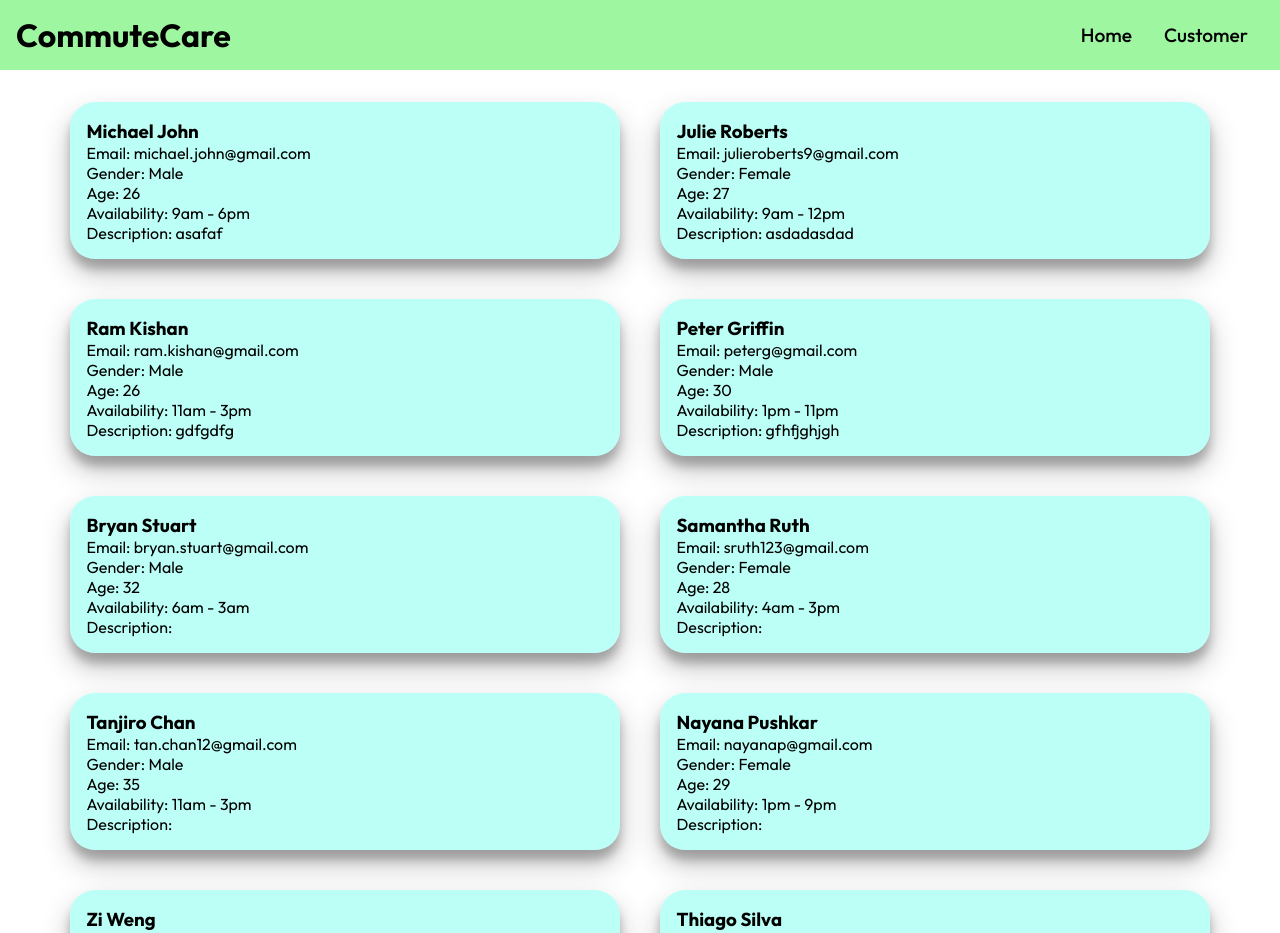
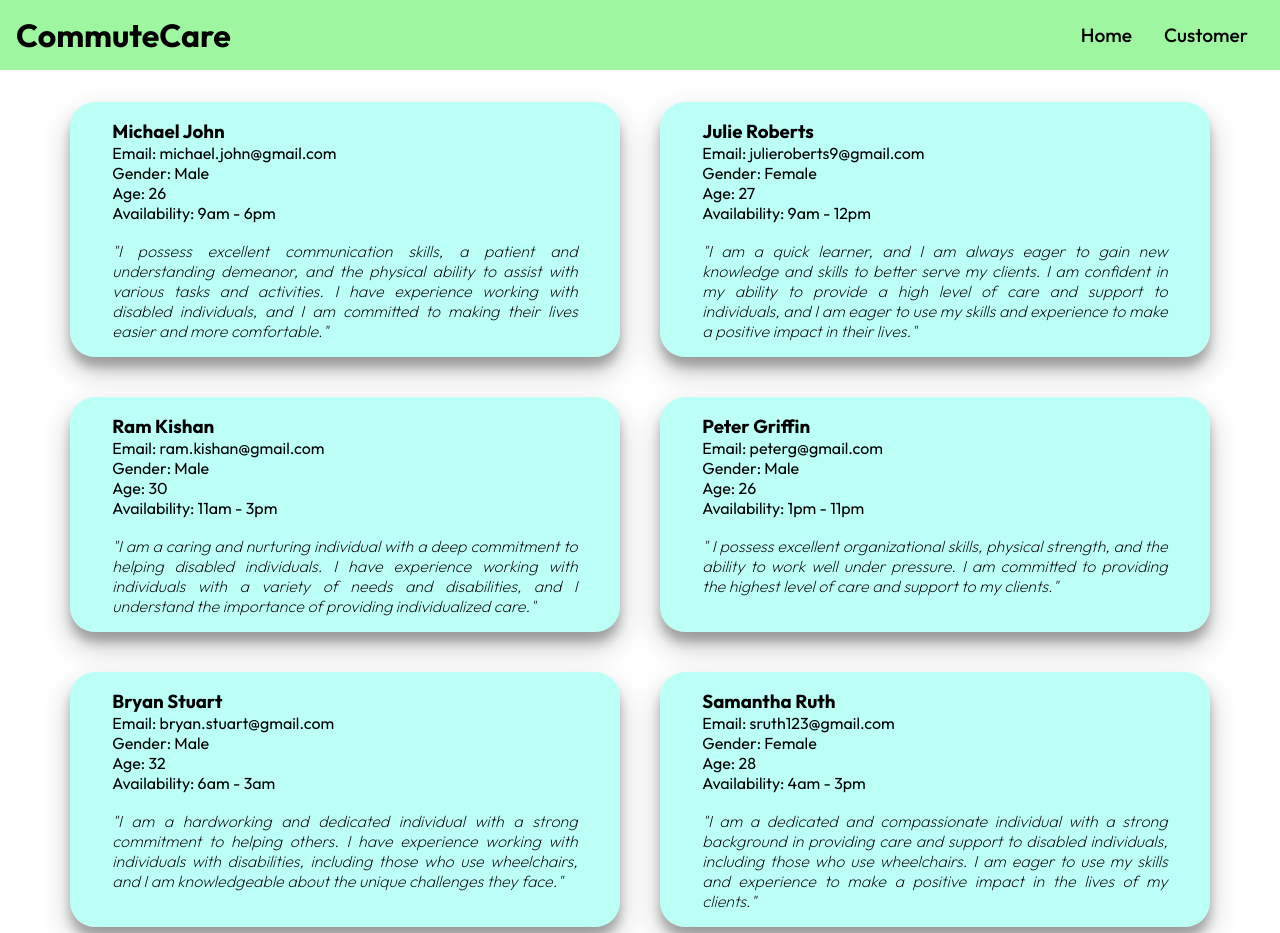
Before and after one commit to aathik/CommuteCare, a React (Create React App) app: page /helperList in a window 1280 px wide. Shown: the top 933 px of the page. Built offline with nearby package versions, Linux system fonts and the light colour scheme.

Commit message:
3rd commit

```diff
--- a/package.json
+++ b/package.json
@@ -6,6 +6,7 @@
     "@date-io/date-fns": "^2.16.0",
     "@emotion/react": "^11.10.5",
     "@emotion/styled": "^11.10.5",
+    "@mui/joy": "^5.0.0-alpha.66",
     "@mui/lab": "^5.0.0-alpha.119",
     "@mui/material": "^5.11.8",
     "@mui/x-date-pickers": "^5.0.17",
--- a/src/Assets/Helper.json
+++ b/src/Assets/Helper.json
@@ -2,81 +2,131 @@
     {
         "name":  "Michael John",
         "email": "michael.john@gmail.com",
+        "mob": "+33 226775612",
+        "dob": "05/30/1997",
         "gender": "Male",
         "age": 26,
+        "nationality": "United States of America",
+        "img": "url",
+        "helped": 5,
         "availability": "9am - 6pm",
-        "description": "asafaf"
+        "description": "I possess excellent communication skills, a patient and understanding demeanor, and the physical ability to assist with various tasks and activities. I have experience working with disabled individuals, and I am committed to making their lives easier and more comfortable."
     },
     {
         "name":  "Julie Roberts",
         "email": "julieroberts9@gmail.com",
+        "mob": "+33 975987234",
+        "dob": "06/01/1996",
         "gender": "Female",
         "age": 27,
+        "nationality": "United States of America",
+        "img": "url",
+        "helped": 10,
         "availability": "9am - 12pm",
-        "description": "asdadasdad"
+        "description": "I am a quick learner, and I am always eager to gain new knowledge and skills to better serve my clients. I am confident in my ability to provide a high level of care and support to individuals, and I am eager to use my skills and experience to make a positive impact in their lives."
     },
     {
         "name":  "Ram Kishan",
         "email": "ram.kishan@gmail.com",
+        "mob": "+33 987698654",
+        "dob": "02/08/1993",
         "gender": "Male",
-        "age": 26,
+        "age": 30,
+        "nationality": "India",
+        "img": "url",
+        "helped": 8,
         "availability": "11am - 3pm",
-        "description": "gdfgdfg"
+        "description": "I am a caring and nurturing individual with a deep commitment to helping disabled individuals. I have experience working with individuals with a variety of needs and disabilities, and I understand the importance of providing individualized care."
     },
     {
         "name":  "Peter Griffin",
         "email": "peterg@gmail.com",
+        "mob": "+33 248764564",
+        "dob": "05/30/1997",
         "gender": "Male",
-        "age": 30,
+        "age": 26,
+        "nationality": "France",
+        "img": "url",
+        "helped": 7,
         "availability": "1pm - 11pm",
-        "description": "gfhfjghjgh"
+        "description": " I possess excellent organizational skills, physical strength, and the ability to work well under pressure. I am committed to providing the highest level of care and support to my clients."
     },
     {
         "name":  "Bryan Stuart",
         "email": "bryan.stuart@gmail.com",
+        "mob": "+33 345253432",
+        "dob": "05/21/1991",
         "gender": "Male",
         "age": 32,
+        "nationality": "France",
+        "img": "url",
+        "helped": 15,
         "availability": "6am - 3am",
-        "description": ""
+        "description": "I am a hardworking and dedicated individual with a strong commitment to helping others. I have experience working with individuals with disabilities, including those who use wheelchairs, and I am knowledgeable about the unique challenges they face."
     },
     {
         "name":  "Samantha Ruth",
         "email": "sruth123@gmail.com",
+        "mob": "+33 780775612",
+        "dob": "12/08/1995",
         "gender": "Female",
         "age": 28,
+        "nationality": "India",
+        "img": "url",
+        "helped": 8,
         "availability": "4am - 3pm",
-        "description": ""
+        "description": "I am a dedicated and compassionate individual with a strong background in providing care and support to disabled individuals, including those who use wheelchairs. I am eager to use my skills and experience to make a positive impact in the lives of my clients."
     },
     {
         "name":  "Tanjiro Chan",
         "email": "tan.chan12@gmail.com",
+        "mob": "+33 234432234",
+        "dob": "07/02/1995",
         "gender": "Male",
-        "age": 35,
+        "age": 28,
+        "nationality": "Japan",
+        "img": "url",
+        "helped": 9,
         "availability": "11am - 3pm",
-        "description": ""
+        "description": "I have experience providing transportation, assistance with daily tasks, and other support services. I possess strong communication skills, a warm and approachable demeanor, and the physical ability to assist with various tasks. I am committed to providing high-quality care and support to my clients, and I am confident in my ability to make a positive impact in their lives."
     },
     {
         "name":  "Nayana Pushkar",
         "email": "nayanap@gmail.com",
+        "mob": "+33 235678765",
+        "dob": "11/07/1998",
         "gender": "Female",
-        "age": 29,
+        "age": 25,
+        "nationality": "India",
+        "img": "url",
+        "helped": 3,
         "availability": "1pm - 9pm",
-        "description": ""
+        "description": "I am a reliable and trustworthy individual with a passion for helping disabled individuals. I have experience working in a variety of settings, including hospitals and rehabilitation centers.  I am confident in my ability to provide top-notch care and support to my clients."
     },
     {
         "name":  "Zi Weng",
         "email": "zweng345@gmail.com",
+        "mob": "+33 654345234",
+        "dob": "10/10/1994",
         "gender": "Male",
-        "age": 30,
+        "age": 29,
+        "nationality": "China",
+        "img": "url",
+        "helped": 11,
         "availability": "7am - 11am",
-        "description": ""
+        "description": "I have experience working with individuals with a variety of needs and disabilities, and I understand the importance of providing individualized care. I possess excellent interpersonal skills, physical strength, and a warm and approachable demeanor."
     },
     {
         "name":  "Thiago Silva",
         "email": "thiago190@gmail.com",
+        "mob": "+33 786543908",
+        "dob": "08/18/1997",
         "gender": "Male",
-        "age": 27,
+        "age": 26,
+        "nationality": "France",
+        "img": "url",
+        "helped": 7,
         "availability": "3pm - 7pm",
-        "description": ""
+        "description": "I am a warm and caring individual with a strong background in helping disabled individuals.  I possess excellent communication skills, a positive and approachable attitude, and the physical ability to assist with various tasks. I am committed to providing high-quality care and support to my clients."
     }
 ]
--- a/src/Components/HelperList.css
+++ b/src/Components/HelperList.css
@@ -17,8 +17,15 @@
     box-shadow: 0 14px 28px rgba(0,0,0,0.25), 0 10px 10px rgba(0, 0, 0, 0.22);
 }
 
-.helper
 
 .helper-details{
     padding-left: 5%;
+    padding-right: 5%;
 }
+
+.italics{
+    padding-top: 18px;
+    font-style: italic;
+    font-weight: 200;
+    text-align: justify;
+}
--- a/src/Components/HelperList.js
+++ b/src/Components/HelperList.js
@@ -18,7 +18,8 @@ const HelperList = () => {
                         <p>Gender: {person.gender}</p>
                         <p>Age: {person.age}</p>
                         <p>Availability: {person.availability}</p>
-                        <p>Description: {person.description}</p>
+                        <p className='italics'>"{person.description}"</p>
+
                     </div>
                 </div>
         ))}
--- a/src/Components/Reservation.css
+++ b/src/Components/Reservation.css
@@ -17,17 +17,32 @@
 }
 .reservation .reservation-container .calendar{
     padding-top: 3%;
+    margin: auto;
+}
+
+.reservation .reservation-container .label{
+  text-align: left;
+  padding: 2%;
+  font-size: 18px;
+  font-weight: 400;
 }
 
 .reservation .reservation-container .time-picker{
     padding-top: 3%;
     margin: auto;
-
+    width: 25%;
 }
 
 .reservation .reservation-container .time-required{
     padding-top: 3%;
     margin: auto;
+    width: 25%;
+}
+
+.reservation .reservation-container .text-area{
+  padding-top: 3%;
+    margin: auto;
+    width: 25%;
 }
 
 .reservation .reservation-container .submit{
--- a/src/Components/Reservation.js
+++ b/src/Components/Reservation.js
@@ -9,6 +9,7 @@ import { LocalizationProvider } from '@mui/x-date-pickers/LocalizationProvider';
 import { DesktopTimePicker } from '@mui/x-date-pickers/DesktopTimePicker';
 import Button from '@mui/material/Button';
 import { useNavigate } from 'react-router-dom';
+import Textarea from '@mui/joy/Textarea';
 
 
 const Reservation = () => {
@@ -43,6 +44,7 @@ const Reservation = () => {
       <div className='reservation'>
         <div className='reservation-container'>
               <div className='calendar'>
+                <p className='label'>Select the Date</p>
                 <Calendar
                 minDate = {new Date()}
                 onChange={onChange}
@@ -51,6 +53,7 @@ const Reservation = () => {
               </div>
 
               <div className='time-picker'>
+                <p className='label'>Booking Time</p>
                   <LocalizationProvider dateAdapter={AdapterDateFns}>
                     <Stack>
 
@@ -68,13 +71,17 @@ const Reservation = () => {
                 </LocalizationProvider>
               </div>
               <div className='time-required'>
+              <p className='label'>Travel Duration</p>
               <Stack spacing={2} direction="row" required >
                 <Button variant="outlined" style={selectedOption === "15 Mins" ? { backgroundColor: "lightgreen" } : {}} onClick={() => handleOptionClick("15 Mins")}>15 Mins</Button>
                 <Button variant="outlined" style={selectedOption === "30 Mins" ? { backgroundColor: "lightgreen" } : {}} onClick={() => handleOptionClick("30 Mins")}>30 Mins</Button>
                 <Button variant="outlined" style={selectedOption === "1 hr" ? { backgroundColor: "lightgreen" } : {}} onClick={() => handleOptionClick("1 hr")}>1 hr</Button>
               </Stack>
               </div>
-
+              <div className='text-area'>
+               <p className='label'>Travel Description</p>
+                <Textarea minRows={2} placeholder="Additional help required (optional).." />
+              </div>
               <div className='submit'>
                   <Button variant="contained" size='large' type='submit'>Show helpers</Button>
               </div>
```
Also changed, not shown: 2 other files (tests, documents, lock files or other folders).
